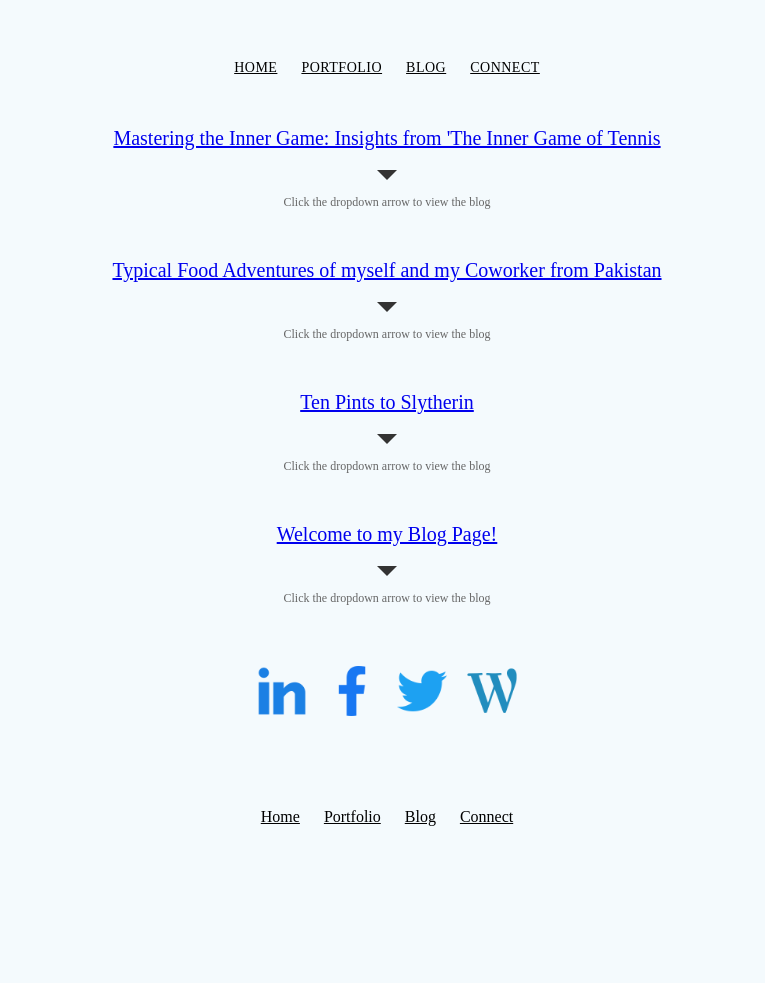
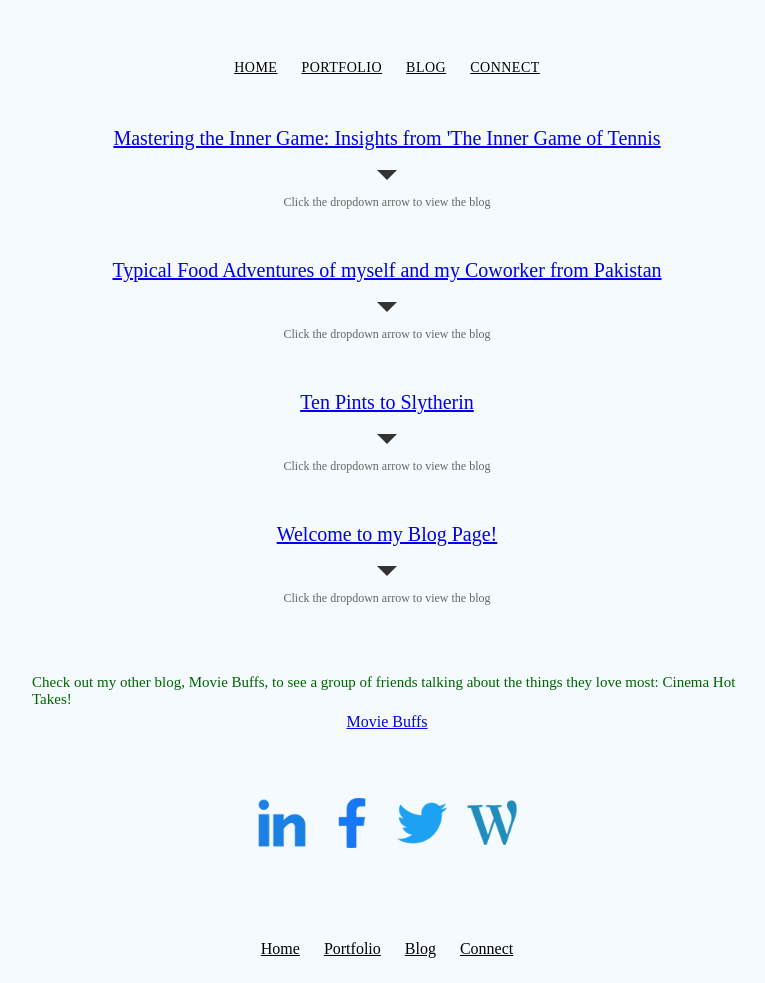
Before and after one commit to swchavez/Portfolio, a plain HTML site: page blog.html in a window 1280 px wide. Shown: the whole page, without its empty margins (253-1018 px from the left). Before the commit the page ends 851 px from the top, so only its background shows below. Drawn offline with Linux system fonts and the light colour scheme.

Commit message:
Update blog.html

```diff
--- a/blog.html
+++ b/blog.html
@@ -164,6 +164,11 @@ Now for the hot take that I know everyone will hate.. I may be the only person t
       <p class="dropdown-caption">Click the dropdown arrow to view the blog</p>
     </section>
 
+    <div class="movieplug">
+      <p>Check out my other blog, Movie Buffs, to see a group of friends talking about the things they love most: Cinema Hot Takes!</p>
+      <h4><a href="https://moviebuffsmb.blogspot.com/">Movie Buffs</a></h4>
+      </div>
+
 
     <section class="socmed">
       <a href="https://www.linkedin.com/in/stephen-chavez/">
```
